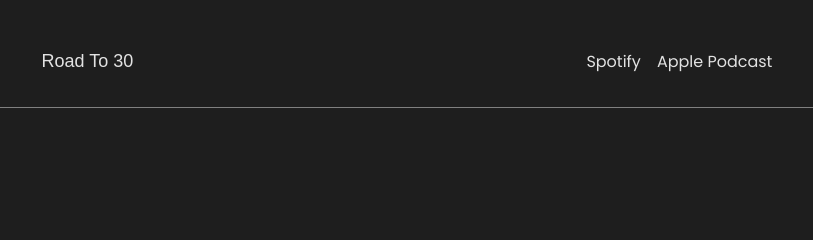
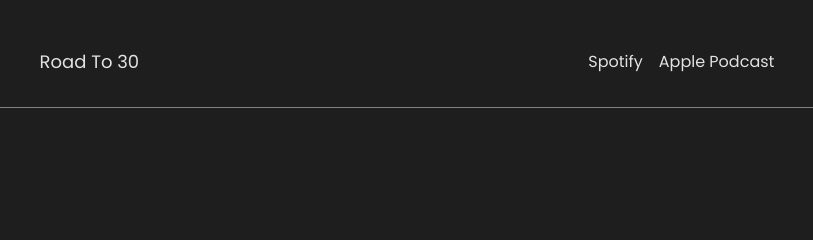
Before and after one commit to Barry-san/rt30, a website built with Vite: page index.html in a window 1280 px wide. Shown: the top 240 px of the page, 233-1046 px from the left. Built offline with nearby package versions, Linux system fonts and the light colour scheme.

Commit message:
changed header font

```diff
--- a/src/styles/components/navbar.scss
+++ b/src/styles/components/navbar.scss
@@ -10,7 +10,6 @@ header {
     display: flex;
     justify-content: center;
     align-items: center;
-    font-family: fantasy;
     font-size: 18px;
     margin: 0;
   }
```
